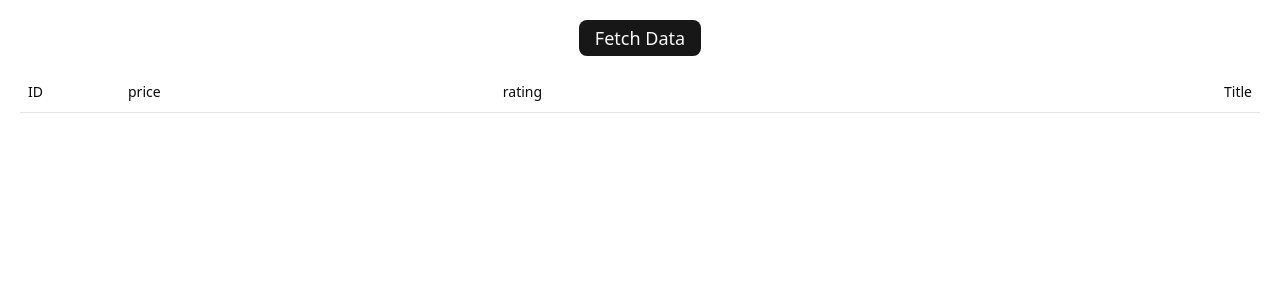
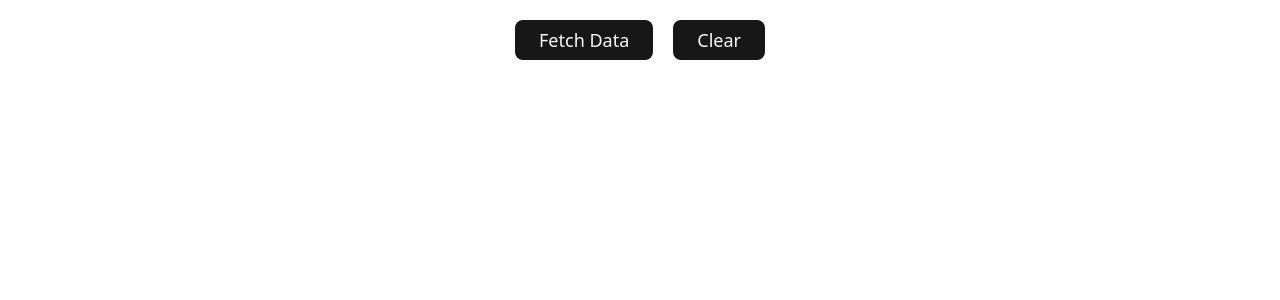
Before and after one commit to yousseffathy110/Data-Fetching-Architectures, a Next.js app: page / in a window 1280 px wide. Shown: the top 300 px of the page. Built offline with nearby package versions, Linux system fonts and the light colour scheme.

Commit message:
refactor NativeFetch component layout for improved button grouping and styling

```diff
--- a/app/nativeFetch/NativeFetch.tsx
+++ b/app/nativeFetch/NativeFetch.tsx
@@ -15,10 +15,15 @@ export default function NativeFetch() {
   };
   return (
     <div className="w-full flex items-center flex-col gap-4 p-5">
-      <Button onClick={handleFetch} className="self-center text-lg">
-        Fetch Data
-      </Button>
-      <CustomTable result={result} />
+      <div className="flex gap-5">
+        <Button onClick={handleFetch} className="text-lg" size={"lg"}>
+          Fetch Data
+        </Button>
+        <Button onClick={() => setResult([])} className="text-lg" size={"lg"}>
+          Clear
+        </Button>
+      </div>
+      {result.length > 0 && <CustomTable result={result} />}
     </div>
   );
 }
```
